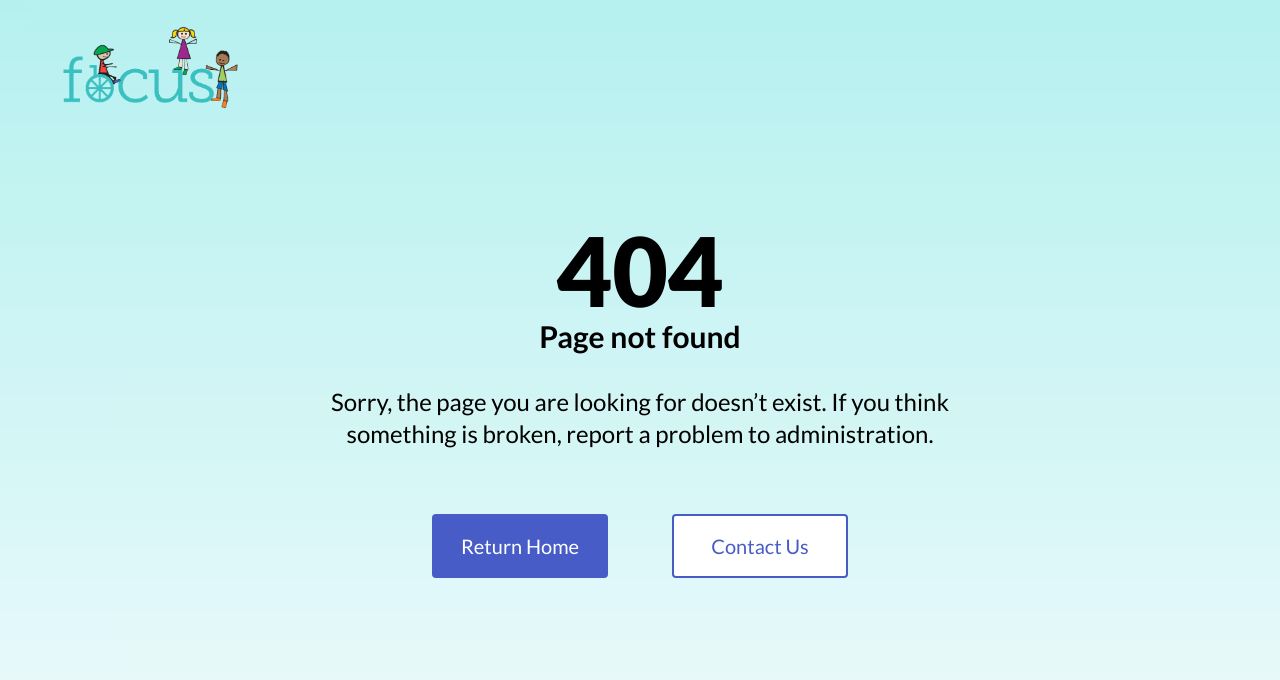
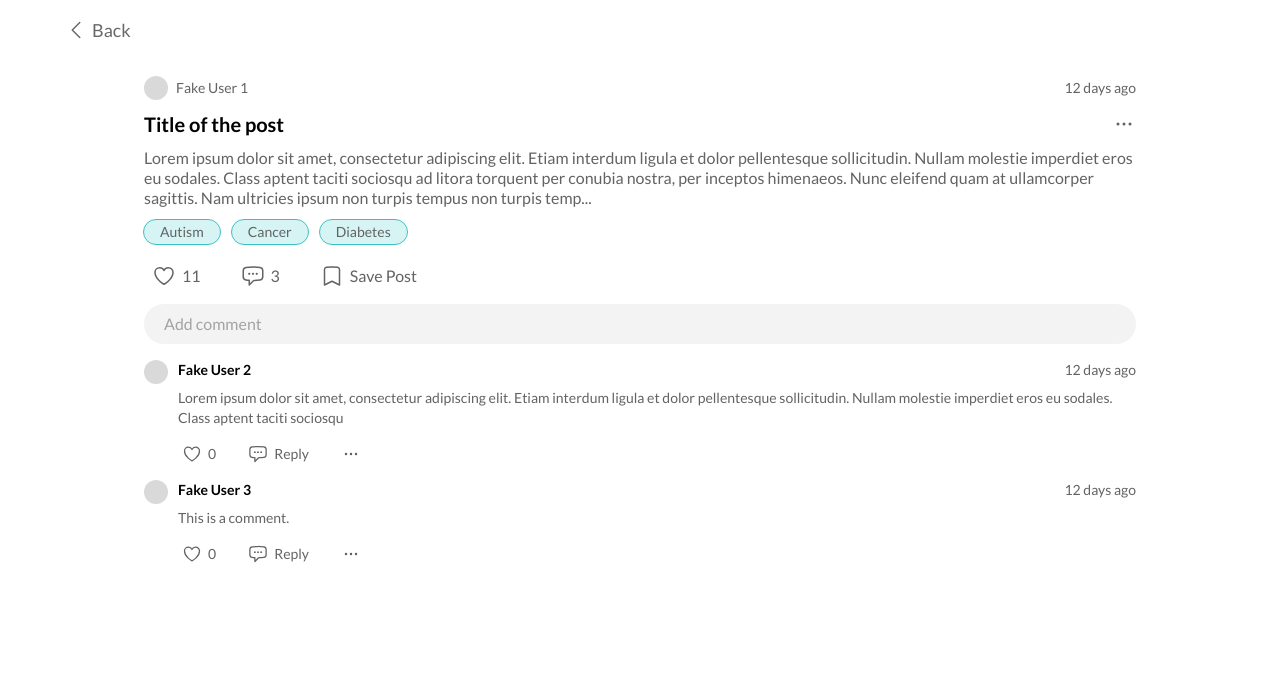
Before and after one commit to GTBitsOfGood/focus-ga, a Next.js app: page /posts/1 in a window 1280 px wide. Before the commit this address had no page. Shown: the top 680 px of the page. Built offline with nearby package versions, Linux system fonts and the light colour scheme.

Commit message:
Create components and basic skeleton

```diff
--- a/package.json
+++ b/package.json
@@ -14,6 +14,7 @@
     "secrets:get": "npx bw sync && npx bw get item 75f3d8bf | npx fx .notes > \".env\""
   },
   "dependencies": {
+    "@heroicons/react": "^2.1.5",
     "@radix-ui/react-icons": "^1.3.0",
     "class-variance-authority": "^0.7.0",
     "clsx": "^2.1.1",
--- /dev/null
+++ b/src/app/posts/[id]/page.tsx
@@ -0,0 +1,66 @@
+'use client'
+
+import CommentComponent from "@/components/CommentComponent";
+import PostComponent from "@/components/PostComponent";
+import { Comment, commentSchema } from "@/utils/types/comment";
+import { Post, postSchema } from "@/utils/types/post";
+import { ChevronLeftIcon } from "@heroicons/react/24/outline";
+import { useSearchParams } from "next/navigation";
+
+export default function PostPage() {
+  const params = useSearchParams();
+  const id = params.get('id') as string;
+
+  const dummyId = '000000000000000000000000';
+
+  const post: Post = {
+    ...postSchema.parse({
+      author: dummyId,
+      title: 'Title of the post',
+      content: 'Lorem ipsum dolor sit amet, consectetur adipiscing elit. Etiam interdum ligula et dolor pellentesque sollicitudin. Nullam molestie imperdiet eros eu sodales. Class aptent taciti sociosqu ad litora torquent per conubia nostra, per inceptos himenaeos. Nunc eleifend quam at ullamcorper sagittis. Nam ultricies ipsum non turpis tempus non turpis temp...',
+      date: new Date('September 19, 2024 11:55:12'),
+      tags: ['Autism', 'Cancer', 'Diabetes'],
+      likes: 11,
+      comments: 3
+    }),
+    _id: id
+  };
+
+  const firstComment: Comment = {
+    ...commentSchema.parse({
+      author: dummyId,
+      post: dummyId,
+      date: new Date('September 19, 2024 15:05:01'),
+      content: 'Lorem ipsum dolor sit amet, consectetur adipiscing elit. Etiam interdum ligula et dolor pellentesque sollicitudin. Nullam molestie imperdiet eros eu sodales. Class aptent taciti sociosqu'
+    }),
+    _id: dummyId
+  };
+
+  const secondComment: Comment = {
+    ...commentSchema.parse({
+      author: dummyId,
+      post: dummyId,
+      date: new Date('September 19, 2024 17:06:05'),
+      content: 'This is a comment.'
+    }),
+    _id: dummyId
+  };
+
+  return (
+    <>
+      <div className="mx-16 my-4 text-lg text-[#686868]">
+        <a href="#" className="flex items-center gap-1">
+          <ChevronLeftIcon className="w-6 h-6" /> Back
+        </a>
+      </div>
+      <div className="mx-32 p-4 flex flex-col items-stretch gap-4">
+        <PostComponent post={post} authorName={'Fake User 1'} />
+        <div className="bg-[#F3F3F3] text-[#A3A3A3] rounded-full px-5 py-2">
+          Add comment
+        </div>
+        <CommentComponent comment={firstComment} authorName={'Fake User 2'} />
+        <CommentComponent comment={secondComment} authorName={'Fake User 3'} />
+      </div>
+    </>
+  );
+}
--- /dev/null
+++ b/src/components/CommentComponent.tsx
@@ -0,0 +1,52 @@
+import { getDateDifferenceString } from "@/utils/dateUtils";
+import { Comment } from "@/utils/types/comment";
+import { ChatBubbleLeftEllipsisIcon, EllipsisHorizontalIcon, HeartIcon } from "@heroicons/react/24/outline";
+
+type CommentComponentProps = {
+  className?: string;
+  comment: Comment;
+  authorName: string;
+};
+
+export default function CommentComponent(props: CommentComponentProps) {
+  const className = props.className || '';
+  const authorName = props.authorName;
+  const {
+    content,
+    date,
+    likes
+  } = props.comment;
+
+  const bottomRow = [
+    { label: likes.toString(), Icon: HeartIcon },
+    { label: 'Reply', Icon: ChatBubbleLeftEllipsisIcon },
+    { label: '', Icon: EllipsisHorizontalIcon }
+  ];
+
+  return (
+    <div className="flex gap-2.5">
+      <div>
+        <span className="w-6 h-6 bg-[#D9D9D9] rounded-full inline-block"/>
+      </div>
+      <div className={`flex-grow flex flex-col gap-2 text-[#636363] text-sm ${className}`}>
+        <div className="flex items-center justify-between">
+          <div className="font-bold text-black">
+            {authorName}
+          </div>
+          <p>{getDateDifferenceString(new Date(), date)}</p>
+        </div>
+        <p className="leading-5">
+          {content}
+        </p>
+        <div className="flex items-center pt-2 gap-6">
+          {bottomRow.map((item, index) => (
+            <div key={index} className="flex items-center gap-1.5 px-1">
+              <item.Icon className="w-5 h-5" />
+              {item.label}
+            </div>
+          ))}
+        </div>
+      </div>
+    </div>
+  );
+}
--- /dev/null
+++ b/src/components/PostComponent.tsx
@@ -0,0 +1,63 @@
+'use client'
+
+import { Post } from "@/utils/types/post";
+import Tag from "./Tag";
+import { BookmarkIcon, ChatBubbleLeftEllipsisIcon, EllipsisHorizontalIcon, HeartIcon } from "@heroicons/react/24/outline";
+import { getDateDifferenceString } from "@/utils/dateUtils";
+
+type PostComponentProps = {
+  className?: string;
+  post: Post;
+  authorName: string;
+};
+
+export default function PostComponent(props: PostComponentProps) {
+  const className = props.className || '';
+  const authorName = props.authorName;
+  const {
+    title,
+    content,
+    date,
+    tags,
+    likes,
+    comments
+  } = props.post;
+
+  const bottomRow = [
+    { label: likes.toString(), Icon: HeartIcon },
+    { label: comments.toString(), Icon: ChatBubbleLeftEllipsisIcon },
+    { label: 'Save Post', Icon: BookmarkIcon }
+  ];
+
+  return (
+    <div className={`flex flex-col gap-2 text-[#636363] ${className}`}>
+      <div className="flex items-center justify-between text-sm">
+        <div className="flex items-center gap-2">
+          <span className="w-6 h-6 bg-[#D9D9D9] rounded-full inline-block"/>
+          {authorName}
+        </div>
+        <p>{getDateDifferenceString(new Date(), date)}</p>
+      </div>
+      <div className="flex items-center justify-between py-0.5">
+        <h2 className="text-xl text-black font-bold">{title}</h2>
+        <button>
+          <EllipsisHorizontalIcon className="w-6 h-6" />
+        </button>
+      </div>
+      <p className="leading-5">
+        {content}
+      </p>
+      <div className="flex py-1 gap-3">
+        {tags.map(tag => <Tag key={tag} text={tag} />)}
+      </div>
+      <div className="flex items-center pt-2 gap-6">
+        {bottomRow.map((item, index) => (
+          <div key={index} className="flex items-center gap-1.5 px-2">
+            <item.Icon className="w-6 h-6" />
+            {item.label}
+          </div>
+        ))}
+      </div>
+    </div>
+  );
+}
--- /dev/null
+++ b/src/components/Tag.tsx
@@ -0,0 +1,12 @@
+type TagProps = {
+  className?: string;
+  text: string;
+};
+
+export default function Tag(props: TagProps) {
+  return (
+    <div className={`rounded-full text-sm text-[#636363] px-4 py-0.5 bg-[#D6F4F4] outline outline-1 outline-[#3AC0C1] ${props.className || ''}`}>
+      {props.text}
+    </div>
+  );
+}
--- /dev/null
+++ b/src/utils/dateUtils.ts
@@ -0,0 +1,25 @@
+export function getDateDifferenceString(date1: Date, date2: Date) {
+  const msDiff = Math.abs(Math.floor(date1.getTime() - date2.getTime()));
+  let diff: number;
+  let diffUnit: string;
+
+  if (msDiff >= 1000 * 60 * 60 * 24) {
+    diff = Math.floor(msDiff / (1000 * 60 * 60 * 24));
+    diffUnit = 'day';
+  } else if (msDiff >= 1000 * 60 * 60) {
+    diff = Math.floor(msDiff / (1000 * 60 * 60));
+    diffUnit = 'hour';
+  } else if (msDiff >= 1000 * 60) {
+    diff = Math.floor(msDiff / (1000 * 60));
+    diffUnit = 'minute';
+  } else {
+    diff = Math.floor(msDiff / 1000);
+    diffUnit = 'second';
+  }
+
+  if (diff !== 1) {
+    diffUnit += 's';
+  }
+
+  return `${diff} ${diffUnit} ago`;
+}
```
Also changed, not shown: 1 other file (tests, documents, lock files or other folders).
